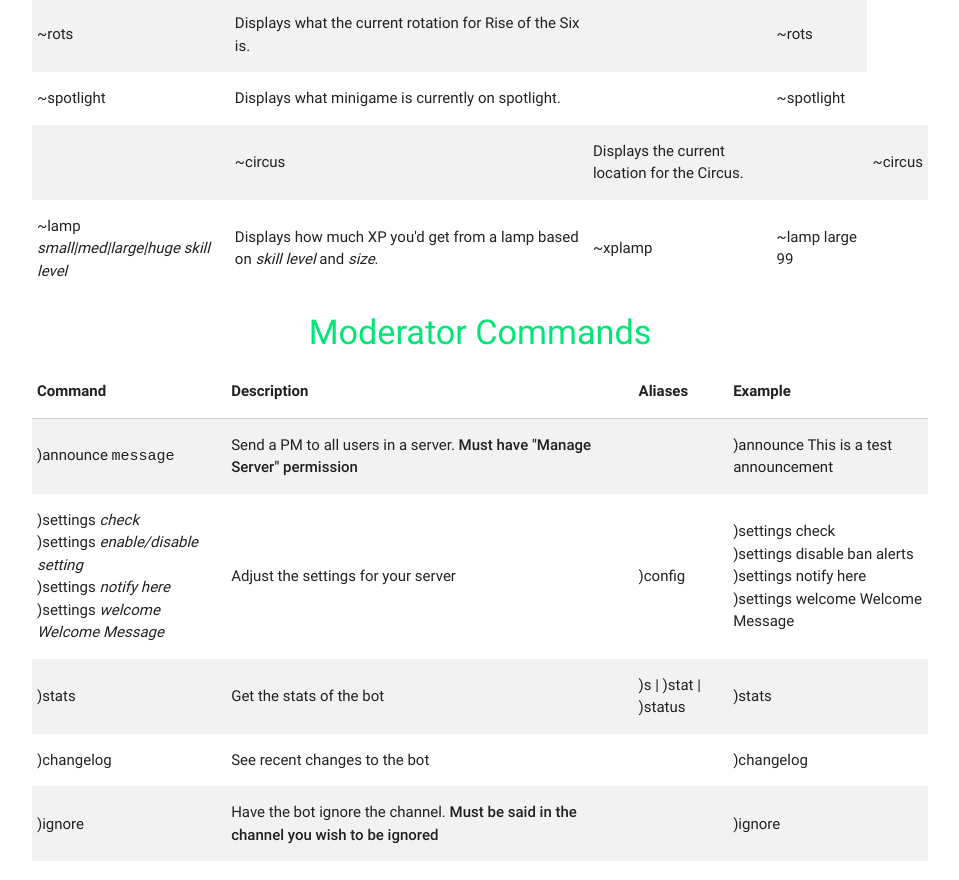
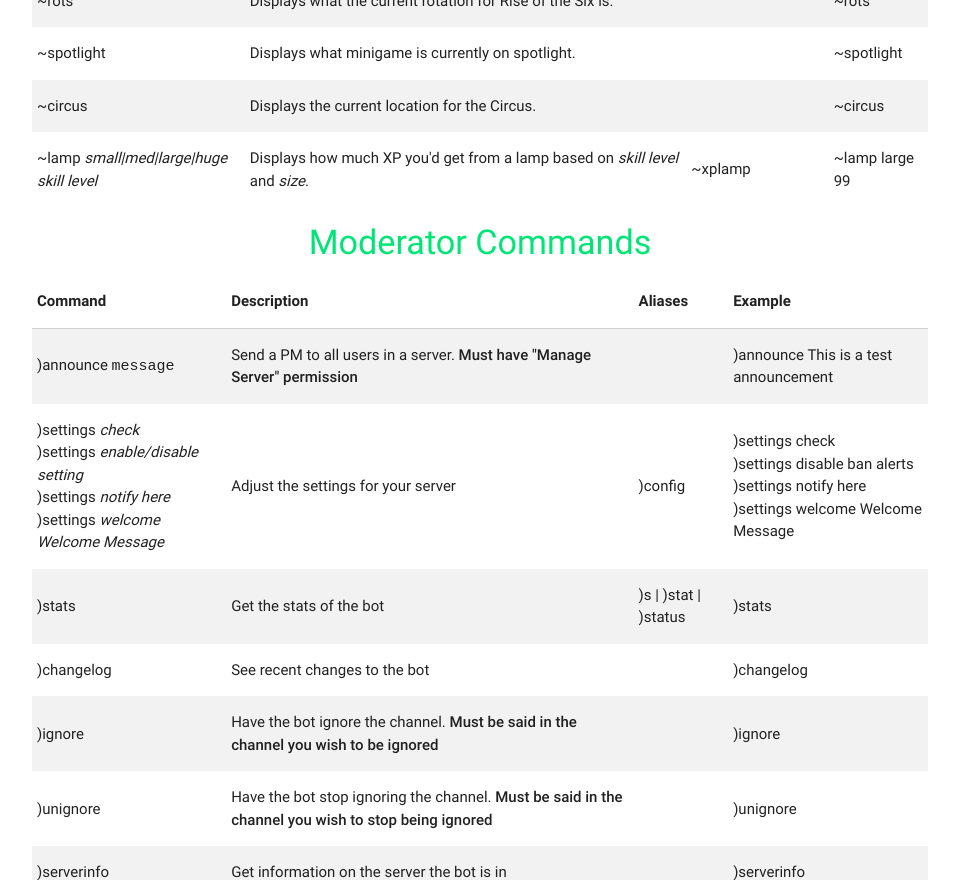
Before and after one commit to WittyPleb/RuneCord, a plain HTML site: page index.html in a window 1280 px wide. Shown: the part 2622-3502 px from the top of the page, without its empty margins (160-1119 px from the left). Drawn offline with nearby package versions, Linux system fonts and the light colour scheme.

Commit message:
fixed commands section

```diff
--- a/index.html
+++ b/index.html
@@ -259,7 +259,7 @@
             <td>&nbsp;</td>
             <td>~spotlight</td>
           </tr>
-          <td>
+          <tr>
             <td>~circus</td>
             <td>Displays the current location for the Circus.</td>
             <td>&nbsp;</td>
```
